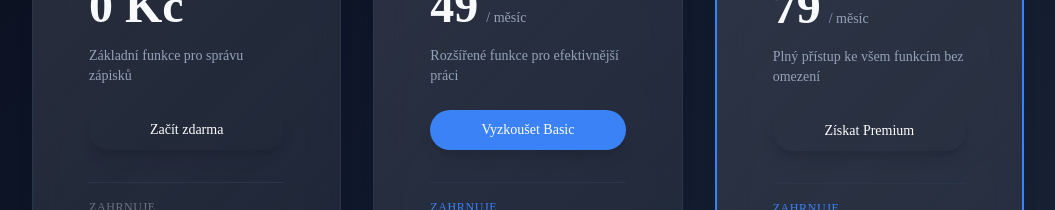
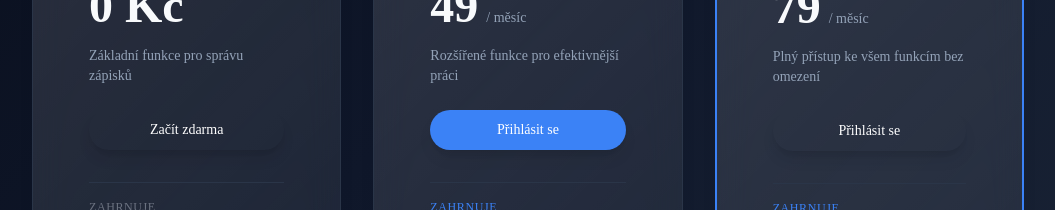
Before and after one commit to VilemB/ectenarak, a Next.js app: page / in a window 1280 px wide. Shown: the part 2000-2210 px from the top of the page, without its empty margins (112-1167 px from the left). Built offline with nearby package versions, Linux system fonts and the light colour scheme; no server answers.

Commit message:
Redirecting user from landing page to login form, to subscription page when he clicks on subscription button

```diff
--- a/src/app/subscription/page.tsx
+++ b/src/app/subscription/page.tsx
@@ -1,6 +1,6 @@
 "use client";
 
-import React, { useState } from "react";
+import React, { useState, useEffect } from "react";
 import { motion } from "framer-motion";
 import { useAuth } from "@/contexts/AuthContext";
 import { Sparkles, BookText, BookOpen } from "lucide-react";
@@ -24,6 +24,29 @@ export default function SubscriptionPage() {
 
   const { subscription, loading, updateSubscription } = useSubscription();
   const { getSubscriptionTier } = useFeatureAccess();
+
+  // Check for stored preferences from landing page
+  useEffect(() => {
+    // Only run on client-side
+    if (typeof window === "undefined") return;
+
+    const intendedSubscription = sessionStorage.getItem(
+      "intendedSubscription"
+    ) as "basic" | "premium" | null;
+    const yearlyBilling = sessionStorage.getItem("yearlyBilling");
+
+    if (intendedSubscription) {
+      setSelectedTier(intendedSubscription);
+      // Clear stored values
+      sessionStorage.removeItem("intendedSubscription");
+    }
+
+    if (yearlyBilling === "true") {
+      setBillingCycle("yearly");
+      // Clear stored value
+      sessionStorage.removeItem("yearlyBilling");
+    }
+  }, []);
 
   const currentTier = getSubscriptionTier();
 
--- a/src/components/LandingPage.tsx
+++ b/src/components/LandingPage.tsx
@@ -19,10 +19,14 @@ import { SUBSCRIPTION_LIMITS } from "@/types/user";
 import "@/styles/animations.css";
 import TextReveal from "@/components/TextReveal";
 import ScrollIndicator from "@/components/ScrollIndicator";
+import { useAuth } from "@/contexts/AuthContext";
+import { useRouter } from "next/navigation";
 
 export default function LandingPage() {
   const [scrollY, setScrollY] = useState(0);
   const [yearlyBilling, setYearlyBilling] = useState(false);
+  const { isAuthenticated } = useAuth();
+  const router = useRouter();
 
   useEffect(() => {
     const handleScroll = () => {
@@ -44,6 +48,25 @@ export default function LandingPage() {
         top: offsetPosition,
         behavior: "smooth",
       });
+    }
+  };
+
+  // Function to handle subscription selection
+  const handleSubscriptionSelect = (tier: "free" | "basic" | "premium") => {
+    if (!isAuthenticated) {
+      // If not logged in, scroll to signup section
+      scrollToSection("signup-section");
+      // Store intended subscription tier in sessionStorage
+      if (tier !== "free") {
+        sessionStorage.setItem("intendedSubscription", tier);
+        sessionStorage.setItem("yearlyBilling", yearlyBilling.toString());
+      }
+      return;
+    }
+
+    // If logged in, redirect to subscription page
+    if (tier !== "free") {
+      router.push("/subscription");
     }
   };
 
@@ -352,8 +375,9 @@ export default function LandingPage() {
                       accentColor="#6b7280"
                       mutedColor="#6b7280"
                       buttonText="Začít zdarma"
-                      onSelect={() => scrollToSection("signup-section")}
+                      onSelect={() => handleSubscriptionSelect("free")}
                       animationDelay={0.1}
+                      isLandingPage={true}
                       features={[
                         {
                           name: `Až ${SUBSCRIPTION_LIMITS.free.maxBooks} knih v knihovně`,
@@ -384,8 +408,8 @@ export default function LandingPage() {
                       price={yearlyBilling ? "39" : "49"}
                       priceId={
                         yearlyBilling
-                          ? "price_basic_yearly"
-                          : "price_basic_monthly"
+                          ? "price_1R2vIpCHqJNxgUwRW12zahkB"
+                          : "price_1R2vAHCHqJNxgUwRPpfqCHJF"
                       }
                       pricePeriod="/ měsíc"
                       icon={<BookOpen className="h-6 w-6 text-[#3b82f6]" />}
@@ -398,9 +422,12 @@ export default function LandingPage() {
                       isSelected={false}
                       accentColor="#3b82f6"
                       mutedColor="#3b82f6"
-                      buttonText="Vyzkoušet Basic"
-                      onSelect={() => scrollToSection("signup-section")}
+                      buttonText={
+                        isAuthenticated ? "Vybrat předplatné" : "Přihlásit se"
+                      }
+                      onSelect={() => handleSubscriptionSelect("basic")}
                       animationDelay={0.2}
+                      isLandingPage={true}
                       features={[
                         {
                           name: "Až 100 knih v knihovně",
@@ -430,8 +457,8 @@ export default function LandingPage() {
                       price={yearlyBilling ? "63" : "79"}
                       priceId={
                         yearlyBilling
-                          ? "price_premium_yearly"
-                          : "price_premium_monthly"
+                          ? "price_1RDOWLCHqJNxgUwRjnZbthf9"
+                          : "price_1RDOWACHqJNxgUwR1lZD7Ap3"
                       }
                       pricePeriod="/ měsíc"
                       icon={<Sparkles className="h-6 w-6 text-[#3b82f6]" />}
@@ -444,10 +471,13 @@ export default function LandingPage() {
                       isSelected={false}
                       accentColor="#3b82f6"
                       mutedColor="#3b82f6"
-                      buttonText="Získat Premium"
-                      onSelect={() => scrollToSection("signup-section")}
+                      buttonText={
+                        isAuthenticated ? "Vybrat předplatné" : "Přihlásit se"
+                      }
+                      onSelect={() => handleSubscriptionSelect("premium")}
                       isPremium={true}
                       animationDelay={0.3}
+                      isLandingPage={true}
                       features={[
                         {
                           name: "Neomezený počet knih v knihovně",
--- a/src/components/LoginForm.tsx
+++ b/src/components/LoginForm.tsx
@@ -58,7 +58,23 @@ export default function LoginForm() {
       }
 
       if (result?.ok) {
-        router.push("/");
+        // Check if there's a stored subscription intent
+        const intendedSubscription = sessionStorage.getItem(
+          "intendedSubscription"
+        );
+
+        if (intendedSubscription) {
+          // Clear the stored data
+          sessionStorage.removeItem("intendedSubscription");
+          sessionStorage.removeItem("yearlyBilling");
+
+          // Redirect to subscription page
+          router.push("/subscription");
+        } else {
+          // Default redirect
+          router.push("/");
+        }
+
         router.refresh();
       }
     } catch (err) {
@@ -106,7 +122,19 @@ export default function LoginForm() {
         throw new Error(data.message || "Došlo k chybě při registraci.");
       }
 
-      setSuccess("Účet byl úspěšně vytvořen! Nyní se můžete přihlásit.");
+      // Check if there's a subscription intent
+      const intendedSubscription = sessionStorage.getItem(
+        "intendedSubscription"
+      );
+
+      if (intendedSubscription) {
+        setSuccess(
+          "Účet byl úspěšně vytvořen! Přihlaste se pro dokončení vašeho předplatného."
+        );
+      } else {
+        setSuccess("Účet byl úspěšně vytvořen! Nyní se můžete přihlásit.");
+      }
+
       setFormData({ name: "", email: "", password: "" });
 
       // Switch to login tab after successful registration
@@ -126,7 +154,13 @@ export default function LoginForm() {
   const handleGoogleSignIn = async () => {
     setIsGoogleSigningIn(true);
     try {
-      await signIn("google", { callbackUrl: "/" });
+      // Store intended redirect for Google auth callback
+      const intendedSubscription = sessionStorage.getItem(
+        "intendedSubscription"
+      );
+      const callbackUrl = intendedSubscription ? "/subscription" : "/";
+
+      await signIn("google", { callbackUrl });
     } catch (err) {
       console.error("Google sign-in error:", err);
       setError("Došlo k chybě při přihlašování přes Google.");
--- a/src/components/SubscriptionCard.tsx
+++ b/src/components/SubscriptionCard.tsx
@@ -34,6 +34,7 @@ export interface SubscriptionCardProps {
   onSelect: () => void;
   isPremium?: boolean;
   animationDelay?: number;
+  isLandingPage?: boolean;
 }
 
 export default function SubscriptionCard({
@@ -55,6 +56,7 @@ export default function SubscriptionCard({
   onSelect,
   isPremium = false,
   animationDelay = 0.2,
+  isLandingPage = false,
 }: SubscriptionCardProps) {
   const [isCheckoutLoading, setIsCheckoutLoading] = useState(false);
 
@@ -168,7 +170,7 @@ export default function SubscriptionCard({
                 : `bg-[${accentColor}] hover:bg-[${accentColor}]/90 text-white`
           } rounded-full shadow-lg hover:shadow-xl transition-all duration-300`}
           variant={isCurrentPlan ? "outline" : "default"}
-          onClick={isCurrentPlan ? onSelect : handleCheckout}
+          onClick={isCurrentPlan || isLandingPage ? onSelect : handleCheckout}
           disabled={
             isCurrentPlan || isLoading || isSelected || isCheckoutLoading
           }
```
